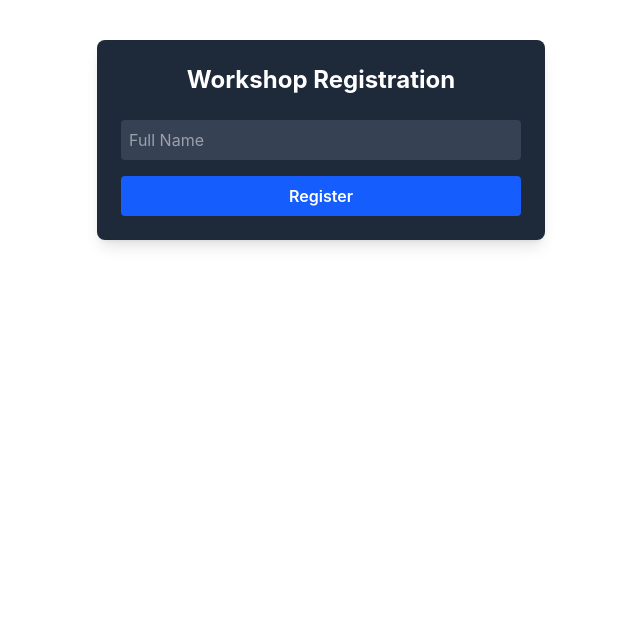
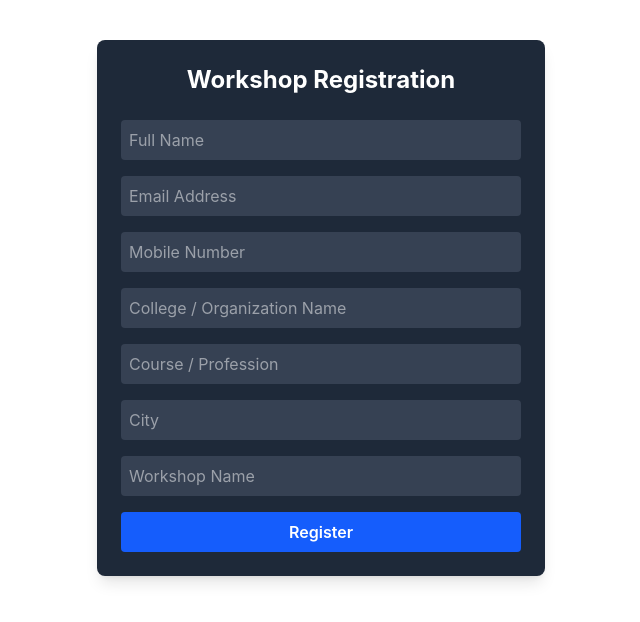
Before and after one commit to chaitanya-sonwane/mern-workshop, a React (Vite) app in the folder frontend/: page /register in a window 1280 px wide. Shown: the top 622 px of the page, without its empty margins (319-959 px from the left). Built offline with nearby package versions, Linux system fonts and the light colour scheme.

Commit message:
Initial full project push - frontend and backend setup

```diff
--- a/frontend/src/components/Register.jsx
+++ b/frontend/src/components/Register.jsx
@@ -3,6 +3,7 @@ import axios from "axios";
 import { useNavigate } from "react-router-dom";
 
 function Register() {
+  const navigate = useNavigate(); // ✅ move to top
 
   const [formData, setFormData] = useState({
     fullName: "",
@@ -34,8 +35,7 @@ function Register() {
 
       if (res.status === 201) {
         const u = res.data.user;
-        // ✅ Redirect to success page with user data
-        navigate("/success", { state: { user: u } });
+        navigate("/success", { state: { user: u } }); // ✅ works fine now
       } else {
         alert(res.data.message);
       }
@@ -50,13 +50,11 @@ function Register() {
       setLoading(false);
     }
   };
- const navigate = useNavigate(); // ✅ inside component
 
   return (
-    <div className="max-w-md mx-auto mt-10 p-6 bg-gray-800 text-white rounded-lg shadow-lg">
+    <div className="max-w-md mx-auto mt-10 p-6 bg-gray-800 text-white rounded-lg shadow-lg overflow-auto">
       <h2 className="text-2xl font-bold mb-6 text-center">Workshop Registration</h2>
       <form onSubmit={handleSubmit}>
-        {/* All input fields same as before */}
         <input
           type="text"
           name="fullName"
@@ -66,7 +64,65 @@ function Register() {
           className="w-full p-2 mb-4 rounded bg-gray-700 focus:outline-none"
           required
         />
-        {/* ...other inputs... */}
+        <input
+          type="email"
+          name="email"
+          placeholder="Email Address"
+          value={formData.email}
+          onChange={handleChange}
+          className="w-full p-2 mb-4 rounded bg-gray-700 focus:outline-none"
+          required
+        />
+        <input
+          type="tel"
+          name="mobile"
+          placeholder="Mobile Number"
+          value={formData.mobile}
+          onChange={(e) => {
+            const value = e.target.value.replace(/\D/g, "");
+            if (value.length <= 10) {
+              setFormData({ ...formData, mobile: value });
+            }
+          }}
+          className="w-full p-2 mb-4 rounded bg-gray-700 focus:outline-none"
+          required
+        />
+        <input
+          type="text"
+          name="organization"
+          placeholder="College / Organization Name"
+          value={formData.organization}
+          onChange={handleChange}
+          className="w-full p-2 mb-4 rounded bg-gray-700 focus:outline-none"
+          required
+        />
+        <input
+          type="text"
+          name="profession"
+          placeholder="Course / Profession"
+          value={formData.profession}
+          onChange={handleChange}
+          className="w-full p-2 mb-4 rounded bg-gray-700 focus:outline-none"
+          required
+        />
+        <input
+          type="text"
+          name="city"
+          placeholder="City"
+          value={formData.city}
+          onChange={handleChange}
+          className="w-full p-2 mb-4 rounded bg-gray-700 focus:outline-none"
+          required
+        />
+        <input
+          type="text"
+          name="workshopName"
+          placeholder="Workshop Name"
+          value={formData.workshopName}
+          onChange={handleChange}
+          className="w-full p-2 mb-4 rounded bg-gray-700 focus:outline-none"
+          required
+        />
         <button
           type="submit"
           disabled={loading}
```
